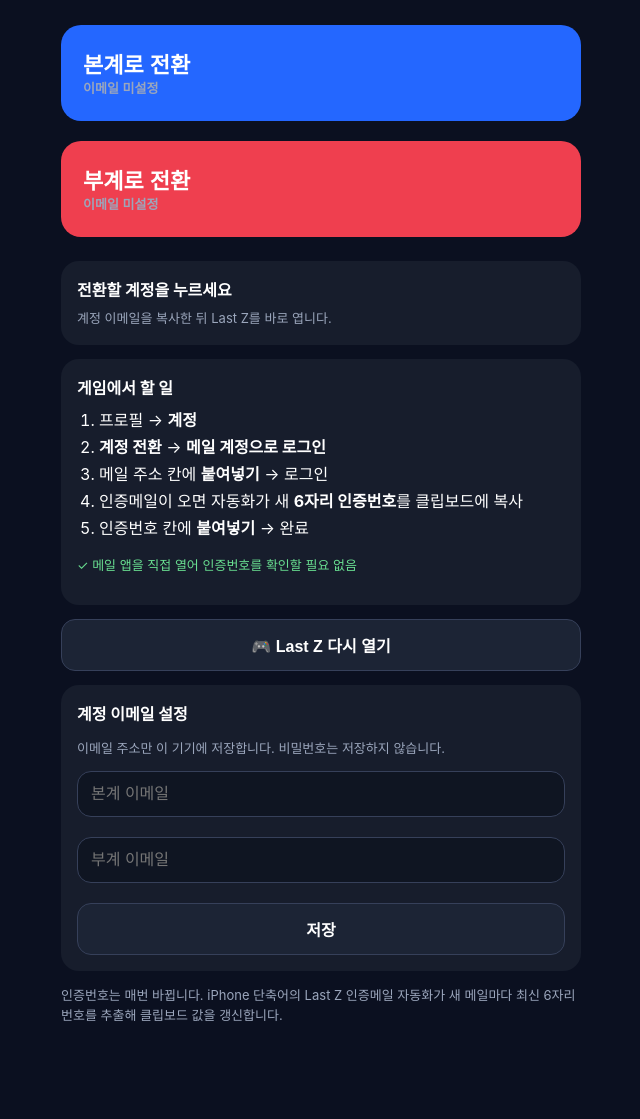
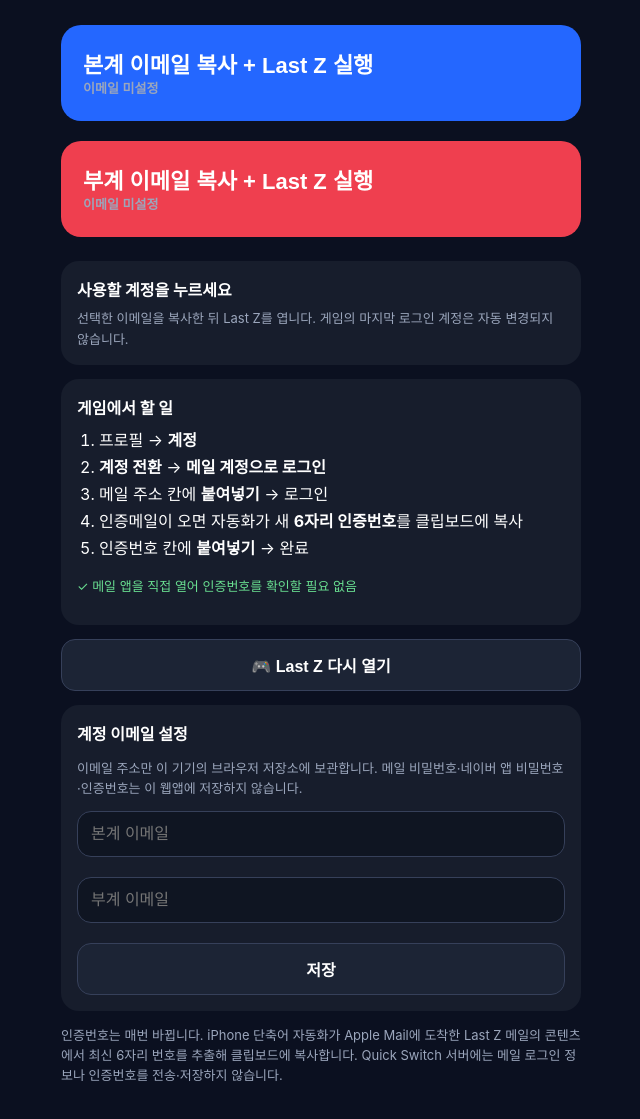
Before and after one commit to gbgeumtest/lastz-switch, a plain HTML site: page index.html in a window 1280 px wide. Shown: the part 111-1230 px from the top of the page, without its empty margins (319-959 px from the left). Before the commit the page ends 1173 px from the top, so only its background shows below. Drawn offline with Linux system fonts and the light colour scheme.

Commit message:
Clarify account switching and harden credential messaging

```diff
--- a/index.html
+++ b/index.html
@@ -27,12 +27,12 @@
 <h1>Last Z Quick Switch</h1>
 <div class="sub">본계 ↔ 부계 빠른 전환</div>
 
-<button class="b blue" onclick="go('main')">본계로 전환<div class="sm" id="m1"></div></button>
-<button class="b red" onclick="go('sub')">부계로 전환<div class="sm" id="m2"></div></button>
+<button class="b blue" onclick="go('main')">본계 이메일 복사 + Last Z 실행<div class="sm" id="m1"></div></button>
+<button class="b red" onclick="go('sub')">부계 이메일 복사 + Last Z 실행<div class="sm" id="m2"></div></button>
 
 <div class="card">
-  <b id="status">전환할 계정을 누르세요</b>
-  <div class="sm" id="detail" style="margin-top:7px">계정 이메일을 복사한 뒤 Last Z를 바로 엽니다.</div>
+  <b id="status">사용할 계정을 누르세요</b>
+  <div class="sm" id="detail" style="margin-top:7px">선택한 이메일을 복사한 뒤 Last Z를 엽니다. 게임의 마지막 로그인 계정은 자동 변경되지 않습니다.</div>
 </div>
 
 <div class="card">
@@ -51,13 +51,13 @@
 
 <div class="card">
   <b>계정 이메일 설정</b>
-  <p class="sm">이메일 주소만 이 기기에 저장합니다. 비밀번호는 저장하지 않습니다.</p>
+  <p class="sm">이메일 주소만 이 기기의 브라우저 저장소에 보관합니다. 메일 비밀번호·네이버 앱 비밀번호·인증번호는 이 웹앱에 저장하지 않습니다.</p>
   <input id="main" type="email" autocomplete="off" placeholder="본계 이메일"><br><br>
   <input id="sub" type="email" autocomplete="off" placeholder="부계 이메일"><br><br>
   <button class="btn" onclick="save()">저장</button>
 </div>
 
-<p class="sm">인증번호는 매번 바뀝니다. iPhone 단축어의 Last Z 인증메일 자동화가 새 메일마다 최신 6자리 번호를 추출해 클립보드 값을 갱신합니다.</p>
+<p class="sm">인증번호는 매번 바뀝니다. iPhone 단축어 자동화가 Apple Mail에 도착한 Last Z 메일의 콘텐츠에서 최신 6자리 번호를 추출해 클립보드에 복사합니다. Quick Switch 서버에는 메일 로그인 정보나 인증번호를 전송·저장하지 않습니다.</p>
 </div>
 
 <script>
```
